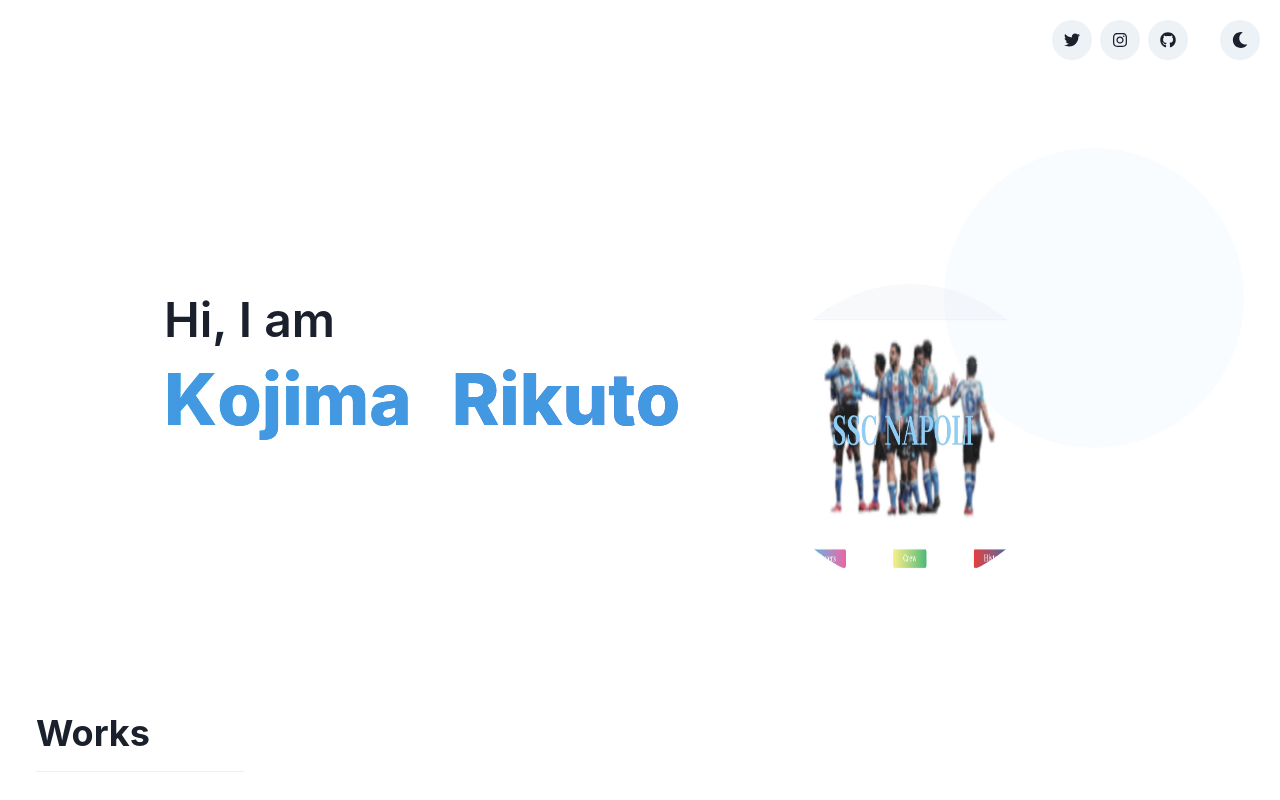
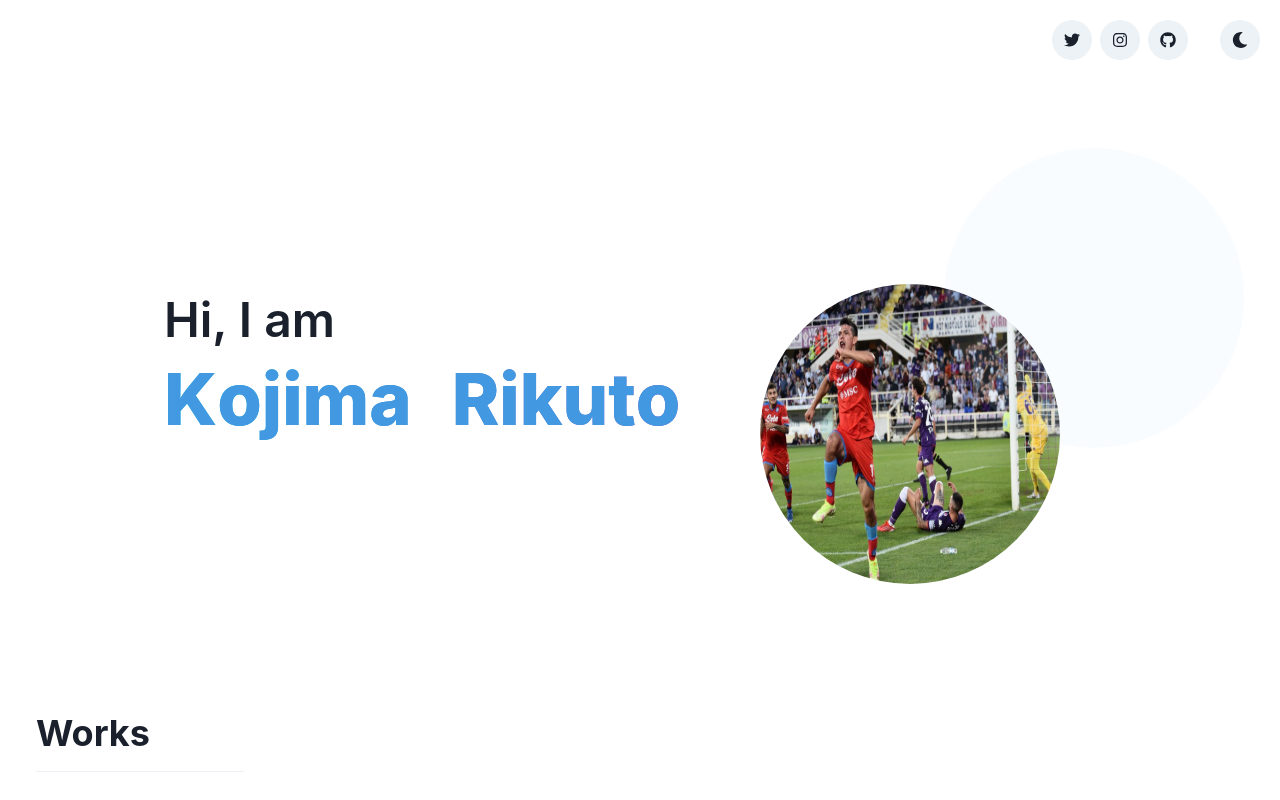
Before and after one commit to RickTurbo/Portfolio, a React (Create React App) app: page / in a window 1280 px wide. Shown: the top 800 px of the page. Built offline with nearby package versions, Linux system fonts and the light colour scheme.

Commit message:
アニメーションの追加

```diff
--- a/src/App.js
+++ b/src/App.js
@@ -12,7 +12,7 @@ function App() {
     setLoading(true);
     setTimeout(() => {
       setLoading(false);
-    }, 0);
+    }, 2000);
   }, []);
 
   return (
--- a/src/animations/variants.js
+++ b/src/animations/variants.js
@@ -5,6 +5,7 @@ import {
   Flex,
   Grid,
   Heading,
+  Image,
   Text,
 } from "@chakra-ui/react";
 import { motion } from "framer-motion";
@@ -22,6 +23,8 @@ export const MotionFlex = motion(Flex);
 export const MotionGrid = motion(Grid);
 
 export const MotionText = motion(Text);
+
+export const MotionImage = motion(Image);
 
 export const fadeInUp = {
   hidden: {
--- a/src/components/Header.jsx
+++ b/src/components/Header.jsx
@@ -6,13 +6,14 @@ import {
   FaGithub,
   FaTwitter,
 } from "react-icons/fa";
+import { fadeInRight, fadeInUp, MotionFlex } from "../animations/variants";
 
 function Header() {
   const { colorMode, toggleColorMode } = useColorMode();
   const isDark = colorMode === "dark";
 
   return (
-    <Flex
+    <MotionFlex
       w="100%"
       mb={{
         sm: "10",
@@ -21,6 +22,9 @@ function Header() {
         xl: "20",
         base: "10",
       }}
+      initial="hidden"
+      animate="visible"
+      variants={fadeInUp}
     >
       <Spacer></Spacer>
       <IconButton icon={<FaTwitter />} isRound="true"></IconButton>
@@ -37,7 +41,7 @@ function Header() {
         isRound="true"
         onClick={toggleColorMode}
       ></IconButton>
-    </Flex>
+    </MotionFlex>
   );
 }
 
--- a/src/components/Main.jsx
+++ b/src/components/Main.jsx
@@ -21,12 +21,14 @@ import {
   MotionContainer,
   MotionFlex,
   MotionHeading,
+  MotionImage,
 } from "../animations/variants";
 
 import Napoli_1 from "../assets/Napoli_1.jpg";
 import Napoli_2 from "../assets/Napoli_2.jpg";
 import Todo from "../assets/Todo.jpg";
 import Weather from "../assets/Weather.jpg";
+import Lozano from "../assets/Lozano.JPG";
 
 const transition = { duration: 1.4, ease: [0.6, 0.01, -0.05, 0.9] };
 
@@ -125,7 +127,7 @@ function Main() {
             </MotionBox>
           </MotionBox>
 
-          <Image
+          <MotionImage
             alignSelf="center"
             mt={isNotSmallerScreen ? "0" : "12"}
             mb={isNotSmallerScreen ? "0" : "12"}
@@ -133,8 +135,9 @@ function Main() {
             backgroundColor="transparent"
             boxShadow="1g"
             boxSize="300px"
-            src={Napoli_1}
+            src={Lozano}
             ml={"20"}
+            variants={fadeInUp}
           />
         </Flex>
       </Stack>
@@ -190,7 +193,8 @@ function Main() {
                   <Box pr="4">React, chakra-ui</Box>
                 </Flex>
                 <Box pt="4" color="blue.700">
-                  私が好きなサッカーチームであるSSC NAPOLIの紹介サイトを作りました。このサイトはreact-router-domを利用したページ遷移や、framer-motionを利用したアニメーションの追加など、動きのあるサイトになるように工夫しました。思いついたことをその都度追加していったので、とても勉強になりました。まだ作成途中なので、どんどんアップデートし続けていきたいと思います。
+                  私が好きなサッカーチームであるSSC
+                  NAPOLIの紹介サイトを作りました。このサイトはreact-router-domを利用したページ遷移や、framer-motionを利用したアニメーションの追加など、動きのあるサイトになるように工夫しました。思いついたことをその都度追加していったので、とても勉強になりました。まだ作成途中なので、どんどんアップデートし続けていきたいと思います。
                 </Box>
               </AccordionPanel>
             </AccordionItem>
@@ -240,7 +244,7 @@ function Main() {
                   <Box pr="4">html, scss, javascript</Box>
                 </Flex>
                 <Box pt="4" color="blue.700">
-                Udemyで学びながら、初めてオリジナルサイトを作りました。全てが初めてだったので、原因不明のエラーなどがよく起こりとても苦戦しましたが、完成したときはとても達成感がありました。javascriptを利用してサイトを作ることも初めてだったので、なかなか理解できずに苦労しました。自分の手でサイトを作り上げる楽しさを、このサイトの作成を通して知りました。
+                  Udemyで学びながら、初めてオリジナルサイトを作りました。全てが初めてだったので、原因不明のエラーなどがよく起こりとても苦戦しましたが、完成したときはとても達成感がありました。javascriptを利用してサイトを作ることも初めてだったので、なかなか理解できずに苦労しました。自分の手でサイトを作り上げる楽しさを、このサイトの作成を通して知りました。
                 </Box>
               </AccordionPanel>
             </AccordionItem>
@@ -290,7 +294,8 @@ function Main() {
                   <Box pr="4">React, chakra-ui</Box>
                 </Flex>
                 <Box pt="4" color="blue.700">
-                  Reactとchakra-uiを利用した初めてのアプリだったので、苦戦しながら少しずつ進めていきました。Todo Appの作成を通して、Reactの基本であるuseStateや、コンポーネント分割を学びました。
+                  Reactとchakra-uiを利用した初めてのアプリだったので、苦戦しながら少しずつ進めていきました。Todo
+                  Appの作成を通して、Reactの基本であるuseStateや、コンポーネント分割を学びました。
                 </Box>
               </AccordionPanel>
             </AccordionItem>
```
Also changed, not shown: src/components/Profile.jsx (renamed from src/components/Profile.js), src/components/Social.jsx (renamed from src/components/Social.js).
